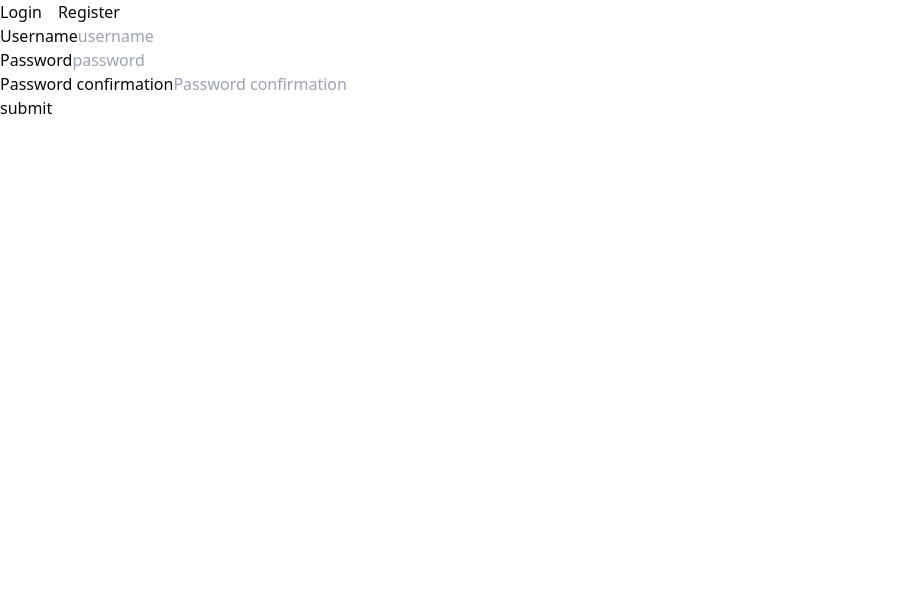
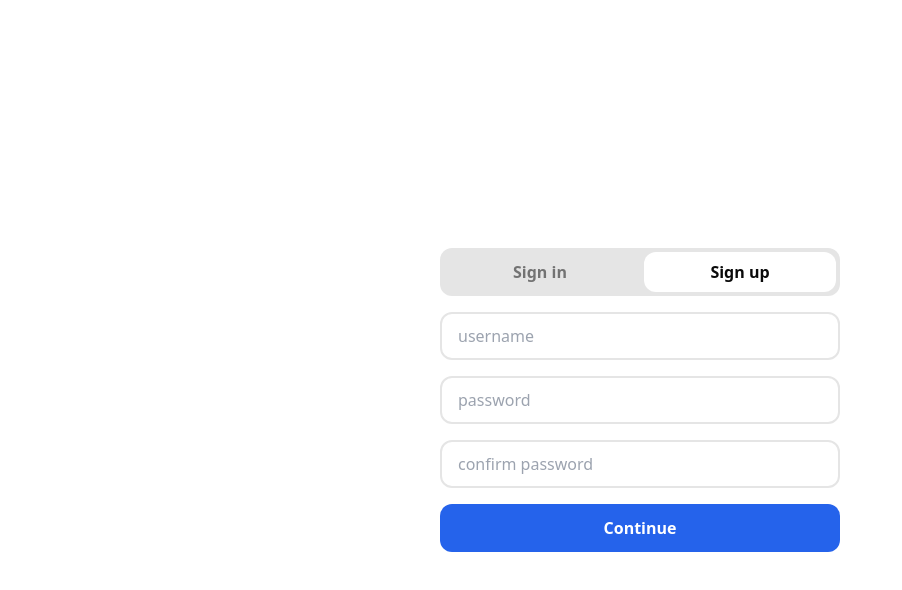
Before and after one commit to Eeritvan/FSO-calendar, a React (Vite) app in the folder client/: page /register in a window 1280 px wide. Shown: the top 590 px of the page, without its empty margins (0-902 px from the left). Built offline with nearby package versions, Linux system fonts and the light colour scheme; what graffle would draw is missing.

Commit message:
modified login and register components with styling

```diff
--- a/client/src/components/authentication/index.tsx
+++ b/client/src/components/authentication/index.tsx
@@ -1,3 +1,4 @@
+/* eslint-disable max-len */
 import { Link, Route, Switch, useLocation } from 'wouter'
 import Login from './login'
 import Register from './register'
@@ -6,16 +7,32 @@ const AuthTabs = () => {
   const [location] = useLocation()
 
   return (
-    <div>
-      <div className="flex gap-4">
-        <Link to="/login"> Login </Link>
-        <Link to="/register"> Register </Link>
+    <div className='flex min-h-screen items-center justify-center'>
+      <div className='w-[400px] items-center'>
+        <div className='grid grid-cols-2 h-12 rounded-xl bg-neutral-200 p-1 gap-2'>
+          <Link
+            to='/login'
+            className={`flex items-center justify-center rounded-xl ${
+              location === '/login' ? 'bg-white font-bold' : 'text-neutral-500 font-semibold'
+            }`}
+          >
+            Sign in
+          </Link>
+          <Link
+            to='/register'
+            className={`flex items-center justify-center rounded-xl ${
+              location === '/register' ? 'bg-white font-bold' : 'text-neutral-500 font-semibold'
+            }`}
+          >
+            Sign up
+          </Link>
+        </div>
+
+        <Switch>
+          <Route path='/login' component={Login} />
+          <Route path='/register' component={Register} />
+        </Switch>
       </div>
-
-      <Switch>
-        <Route path="/login" component={Login} />
-        <Route path="/register" component={Register} />
-      </Switch>
     </div>
   )
 }
--- a/client/src/components/authentication/login/index.tsx
+++ b/client/src/components/authentication/login/index.tsx
@@ -4,6 +4,7 @@ import { useMutation, useQueryClient } from '@tanstack/react-query'
 import { loginMutation } from '@/graphql/mutations'
 import { useLocalStorage } from '@/hooks/useLocalStorage'
 import FormField from '../shared/formField'
+import Button from '../shared/button'
 import {
   object,
   pipe,
@@ -74,7 +75,6 @@ const Login = () => {
     <form onSubmit={handleSubmit(onSubmit)}>
       <FormField
         type = 'text'
-        label = 'Username'
         error = {errors.username?.message}
         register = {register}
         name = 'username'
@@ -82,27 +82,15 @@ const Login = () => {
       />
       <FormField
         type = 'password'
-        label = 'Password'
         error = {errors.password?.message}
         register = {register}
         name = 'password'
         placeholder = 'password'
       />
-      <FormField
-        type = 'number'
-        label = 'Totp'
-        error = {errors.totp?.message}
-        register = {register}
-        name = 'totp'
-        placeholder = '6-digit TOTP'
-        setValueAs={
-          (value: string) => value === '' ? undefined : Number(value)
-        }
+      <Button
+        isSubmitting = {isSubmitting}
+        error = {errors.root?.message}
       />
-      <button disabled={isSubmitting} type='submit'>
-        {isSubmitting ? 'loading' : 'submit'}
-      </button>
-      {errors.root && <p>{errors.root.message}</p>}
     </form>
   )
 }
--- a/client/src/components/authentication/register/index.tsx
+++ b/client/src/components/authentication/register/index.tsx
@@ -4,6 +4,7 @@ import { useMutation, useQueryClient } from '@tanstack/react-query'
 import { registerMutation } from '@/graphql/mutations'
 import { useLocalStorage } from '@/hooks/useLocalStorage'
 import FormField from '../shared/formField'
+import Button from '../shared/button'
 import {
   object,
   pipe,
@@ -80,7 +81,6 @@ const Register = () => {
     <form onSubmit={handleSubmit(onSubmit)}>
       <FormField
         type = 'text'
-        label = 'Username'
         error = {errors.username?.message}
         register = {register}
         name = 'username'
@@ -88,7 +88,6 @@ const Register = () => {
       />
       <FormField
         type = 'password'
-        label = 'Password'
         error = {errors.password?.message}
         register = {register}
         name = 'password'
@@ -96,16 +95,15 @@ const Register = () => {
       />
       <FormField
         type = 'password'
-        label = 'Password confirmation'
         error = {errors.passwordConfirm?.message}
         register = {register}
         name = 'passwordConfirm'
-        placeholder = 'Password confirmation'
+        placeholder = 'confirm password'
       />
-      <button disabled={isSubmitting} type='submit'>
-        {isSubmitting ? 'loading' : 'submit'}
-      </button>
-      {errors.root && <p>{errors.root.message}</p>}
+      <Button
+        isSubmitting = {isSubmitting}
+        error = {errors.root?.message}
+      />
     </form>
   )
 }
--- /dev/null
+++ b/client/src/components/authentication/shared/button.tsx
@@ -0,0 +1,20 @@
+interface ButtonProps {
+  isSubmitting: boolean
+  error?: string
+}
+
+const Button = ({ isSubmitting, error }: ButtonProps) => {
+  return (
+    <>
+      <button disabled={isSubmitting}
+        type='submit'
+        className='bg-blue-600 rounded-xl h-12 w-[400px] text-white font-bold'
+      >
+        {isSubmitting ? 'loading' : 'Continue'}
+      </button>
+      {error && <p>{error}</p>}
+    </>
+  )
+}
+
+export default Button
--- a/client/src/components/authentication/shared/formField.tsx
+++ b/client/src/components/authentication/shared/formField.tsx
@@ -1,6 +1,5 @@
 interface FormFieldProps {
   type: string
-  label: string
   error?: string
   name: string
   // eslint-disable-next-line @typescript-eslint/no-explicit-any
@@ -11,7 +10,6 @@ interface FormFieldProps {
 
 const FormField = ({
   type,
-  label,
   error,
   register,
   name,
@@ -19,15 +17,21 @@ const FormField = ({
   setValueAs
 }: FormFieldProps) => {
   return (
-    <div>
-      <label htmlFor={name}>{label}</label>
+    <>
+      <div className='flex relative items-center justify-center my-4'>
         <input
           {...register(name, { setValueAs })}
           type={type}
           placeholder={placeholder}
+          className={`w-[400px] h-12 rounded-xl p-4 border-2 ${
+            error ? 'border-red-500' : 'border-neutral-200'
+          }`}
         />
+      </div>
+      <div>
         {error && <p>{error}</p>}
       </div>
+    </>
   )
 }
 
```
Lines whose indentation alone changed are shown as unchanged.
